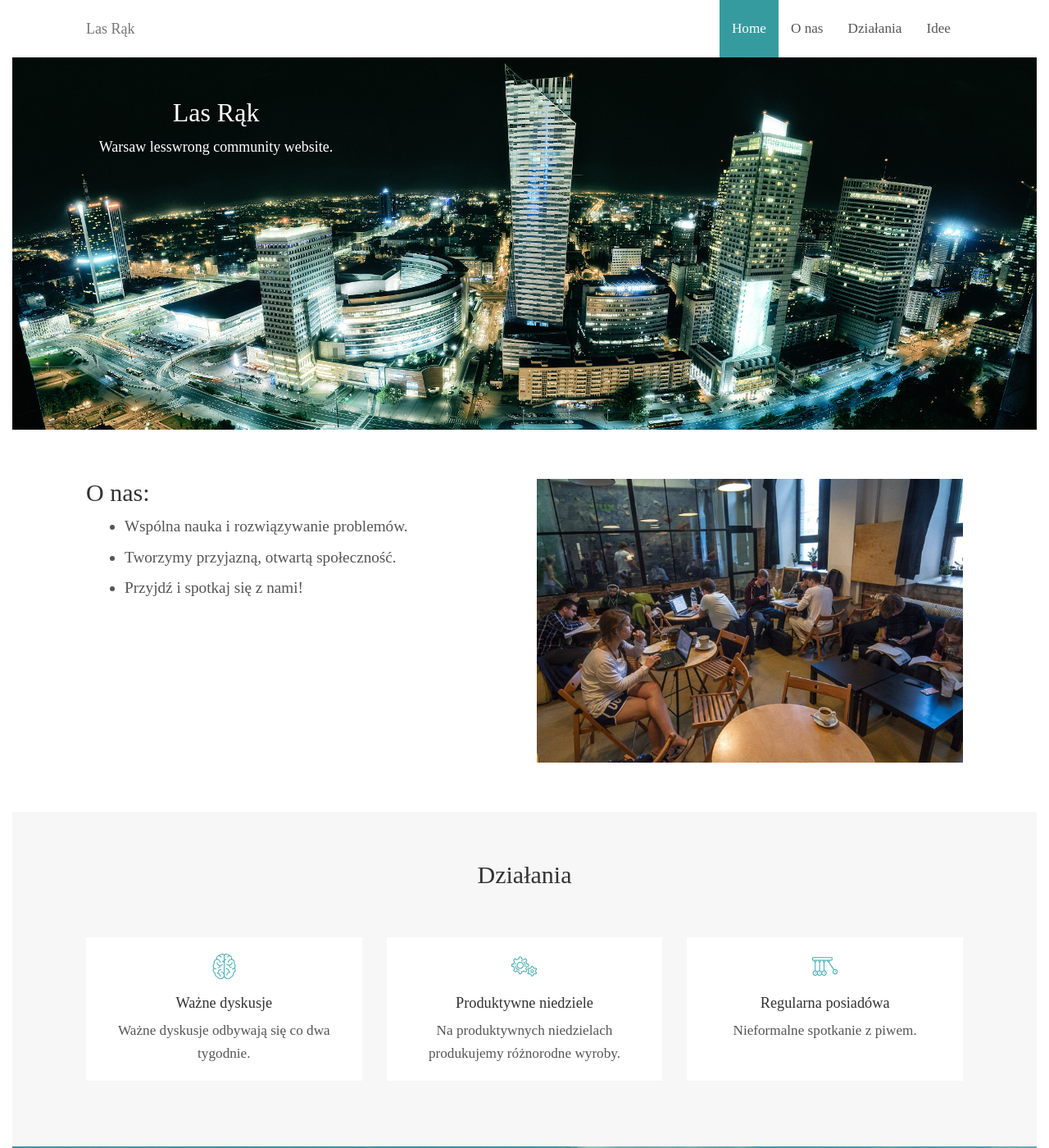
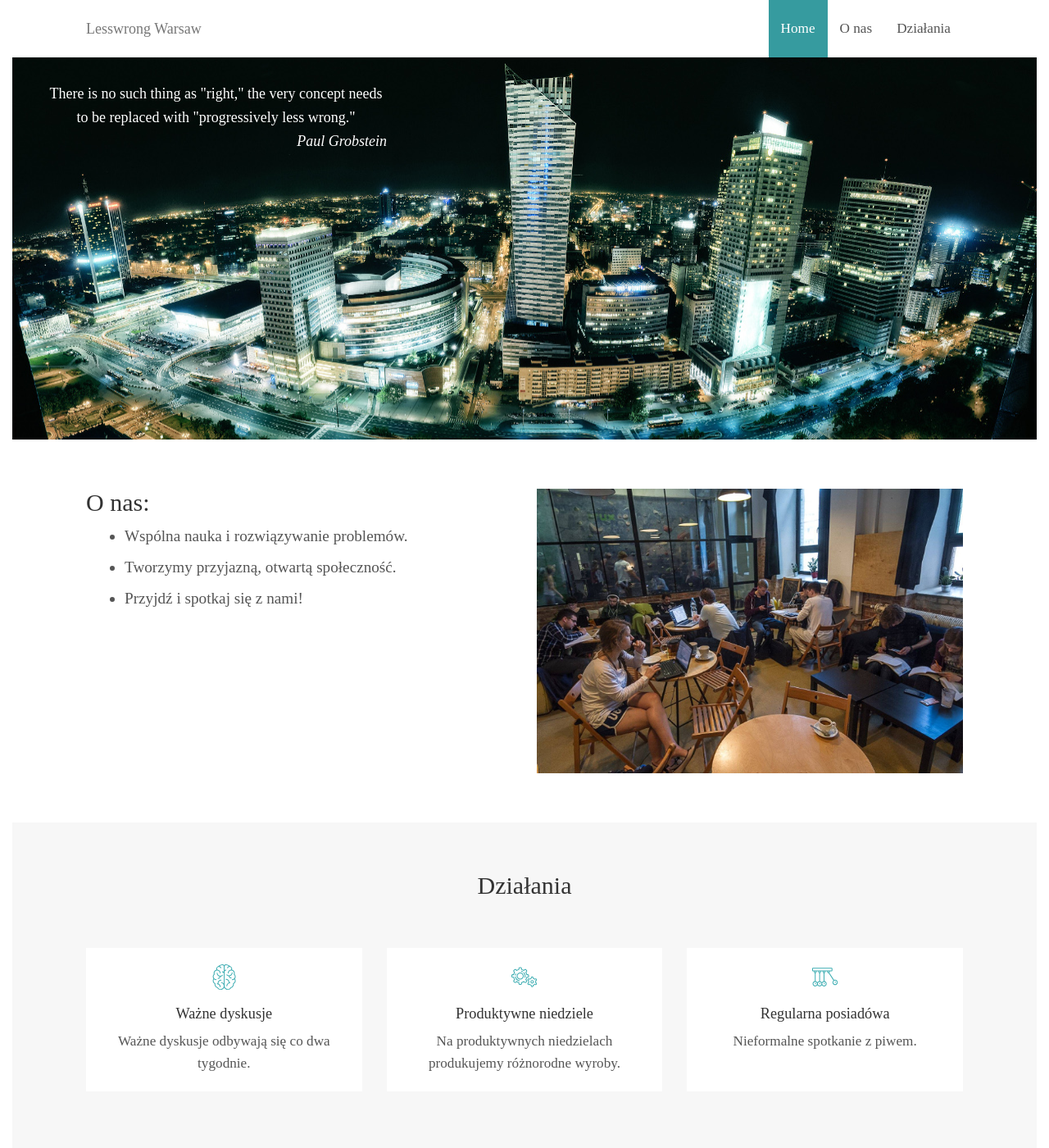
Before and after one commit to langusta/lesswrongwarsaw, a Jekyll site: the page built from index.html, in a window 1280 px wide and 1400 px high. Shown: the whole window at 82% size. Built offline with Jekyll 4.4.1, drawn with Linux system fonts in a browser that asks for light colours; nearby versions of some CDN libraries; some of the changed text lies outside the part shown.

Commit message:
wywalenie cytatow, zmiana koloru footera, dorzucenie cytatu

```diff
--- a/_config.yml
+++ b/_config.yml
@@ -1,5 +1,5 @@
 # Site settings
-title: Las rąk
+title: Lesswrong Warsaw
 description: "A responsive Jekyll theme for dental clinics."
 baseurl: "" # the subpath of your site, e.g. /blog
 url: "" # the name of your domain
@@ -8,8 +8,8 @@
 # Hero
 hero:
     hero_img: hero.jpg
-    hero_title: Las Rąk
-    hero_description: Warsaw lesswrong community website.
+    hero_title: 			There is no such thing as "right," the very concept needs to be replaced with "progressively less wrong."
+    hero_description: Paul Grobstein
 
 # Contact form
 api_token: # Enter API token here
@@ -37,7 +37,7 @@
 instagram:
 
 # Footer
-copyright: © 2016 Las Rąk (Lesswrong Warsaw)
+copyright: © 2016 Lesswrong Warsaw
 
 # Build settings
 markdown: kramdown
--- a/_includes/header.html
+++ b/_includes/header.html
@@ -9,7 +9,7 @@
                 <span class="icon-bar"></span>
                 <span class="icon-bar"></span>
             </button>
-            <a class="navbar-brand scroll" href="#top">{{  site.hero.hero_title }}</a>
+            <a class="navbar-brand scroll" href="#top">{{  site.title }}</a>
         </div>
 
         <!-- Collect the nav links, forms, and other content for toggling -->
@@ -18,7 +18,6 @@
                 <li><a class="scroll" href="#top">Home</a></li>
                 <li><a class="scroll" href="#about">O nas</a></li>
                 <li><a class="scroll" href="#treatments">Działania</a></li>
-                <li><a class="scroll" href="#testimonials">Idee</a></li>
             </ul>
         </div>
     </div>
--- a/_scss/components/_social.scss
+++ b/_scss/components/_social.scss
@@ -10,6 +10,6 @@
         line-height: 1;
     }
     a {
-        color: $white;
+        color: $black;
     }
 }
--- a/_scss/layout/_footer.scss
+++ b/_scss/layout/_footer.scss
@@ -2,13 +2,13 @@
 -------------------------------------------------*/
 .main-footer {
     @extend %space;
-    color: $white;
-    background: lighten($colorPrimary, 2%);
+    color: $black;
+    // background: lighten($colorPrimary, 2%);
     text-align: center;
     small {
         display: block;
     }
     a {
-        color: $white;
+        color: $colorBase;
     }
 }
--- a/index.html
+++ b/index.html
@@ -9,8 +9,8 @@
         <div class="hero-content">
             <div class="container-fluid">
                 <div class="hero-content-inner">
-                    <h1>{{ site.hero.hero_title }}</h1>
-                    <p>{{ site.hero.hero_description }}</p>
+                    <p>{{ site.hero.hero_title }}</p>
+                    <p class="author">{{ site.hero.hero_description }}</p>
                 </div>
             </div>
         </div>
@@ -60,27 +60,3 @@
     </div>
 </div>
 <!-- End Treatments -->
-
-<!-- Start Testimonials -->
-<div id="testimonials" class="testimonials parallax" style="background-image: url('{{ site.github.url }}/img/{{ site.testimonials.testimonials_img }}');">
-    <div class="overlay-container">
-        <div class="overlay"></div>
-        <div class="container-fluid">
-            <div id="testimonial-carousel">
-                {% for testimonial in site.data.testimonials %}
-                    <div class="testimonial-item">
-                        <svg class="icon icon-quote-left"><use xlink:href="#icon-quote-left"></use></svg>
-                        <blockquote>
-                            <p>{{ testimonial.description }}</p>
-                            <footer>
-                                {{ testimonial.name }}
-                                <small>{{ testimonial.title }}</small>
-                            </footer>
-                        </blockquote>
-                    </div>
-                {% endfor %}
-            </div>
-        </div>
-    </div>
-</div>
-<!-- End Testimonials -->
```
Also changed, not shown: _scss/components/_hero.scss (+7 -3 lines), css/main-unprefixed.css, css/main.css.
